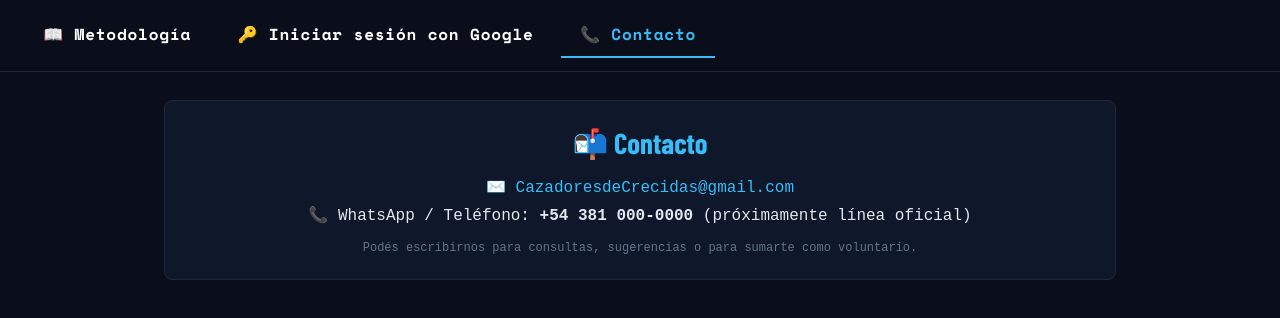
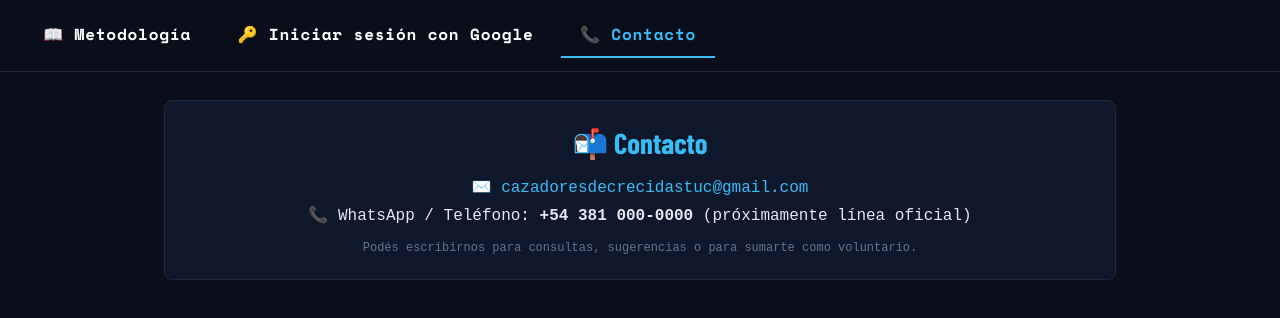
Before and after one commit to hdaguirre83/floodvelo, a React (Vite) app: page / in a window 1280 px wide. Both pictures are taken after a click on the button "📞 Contacto". Shown: the top 318 px of the page. Built offline with nearby package versions, Linux system fonts and the light colour scheme; a web font is replaced by a local one.

Commit message:
Corrección de correo electronico

```diff
--- a/src/App.jsx
+++ b/src/App.jsx
@@ -667,7 +667,7 @@ export default function App() {
         {tab === "contacto" && (
           <div className="card" style={{ padding: "1.5rem", textAlign: "center" }}>
             <div style={{ fontFamily: "'Barlow Condensed',sans-serif", fontWeight: 900, fontSize: "1.8rem", color: "#38BDF8", marginBottom: "1rem" }}>📬 Contacto</div>
-            <div style={{ fontSize: "1rem", marginBottom: "0.5rem" }}>✉️ <a href="mailto:CazadoresdeCrecidas@gmail.com">CazadoresdeCrecidas@gmail.com</a></div>
+            <div style={{ fontSize: "1rem", marginBottom: "0.5rem" }}>✉️ <a href="mailto:cazadoresdecrecidastuc@gmail.com">cazadoresdecrecidastuc@gmail.com</a></div>
             <div style={{ fontSize: "1rem", marginBottom: "0.5rem" }}>📞 WhatsApp / Teléfono: <strong>+54 381 000-0000</strong> (próximamente línea oficial)</div>
             <div style={{ fontSize: "0.75rem", color: "#64748B", marginTop: "1rem" }}>Podés escribirnos para consultas, sugerencias o para sumarte como voluntario.</div>
           </div>
```
